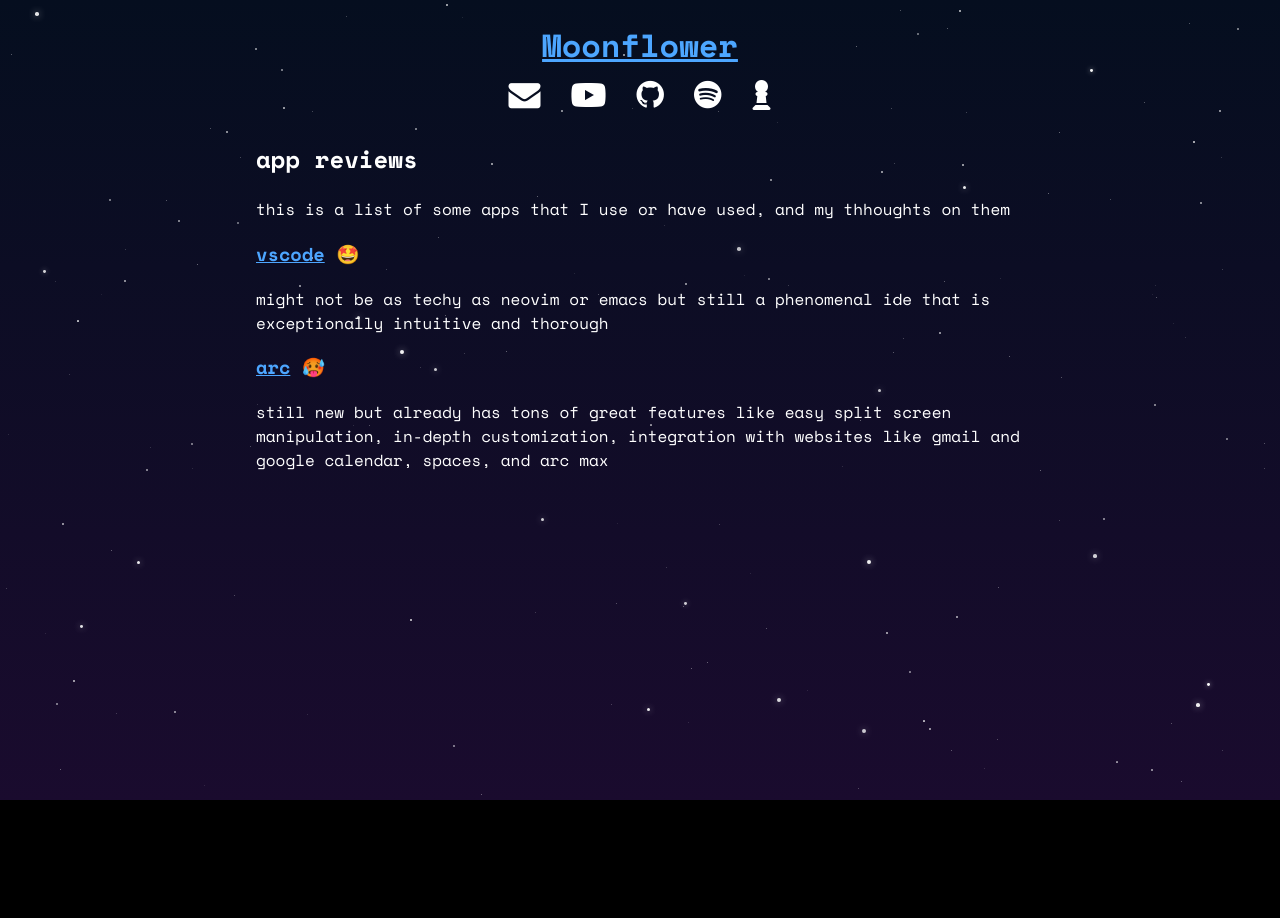
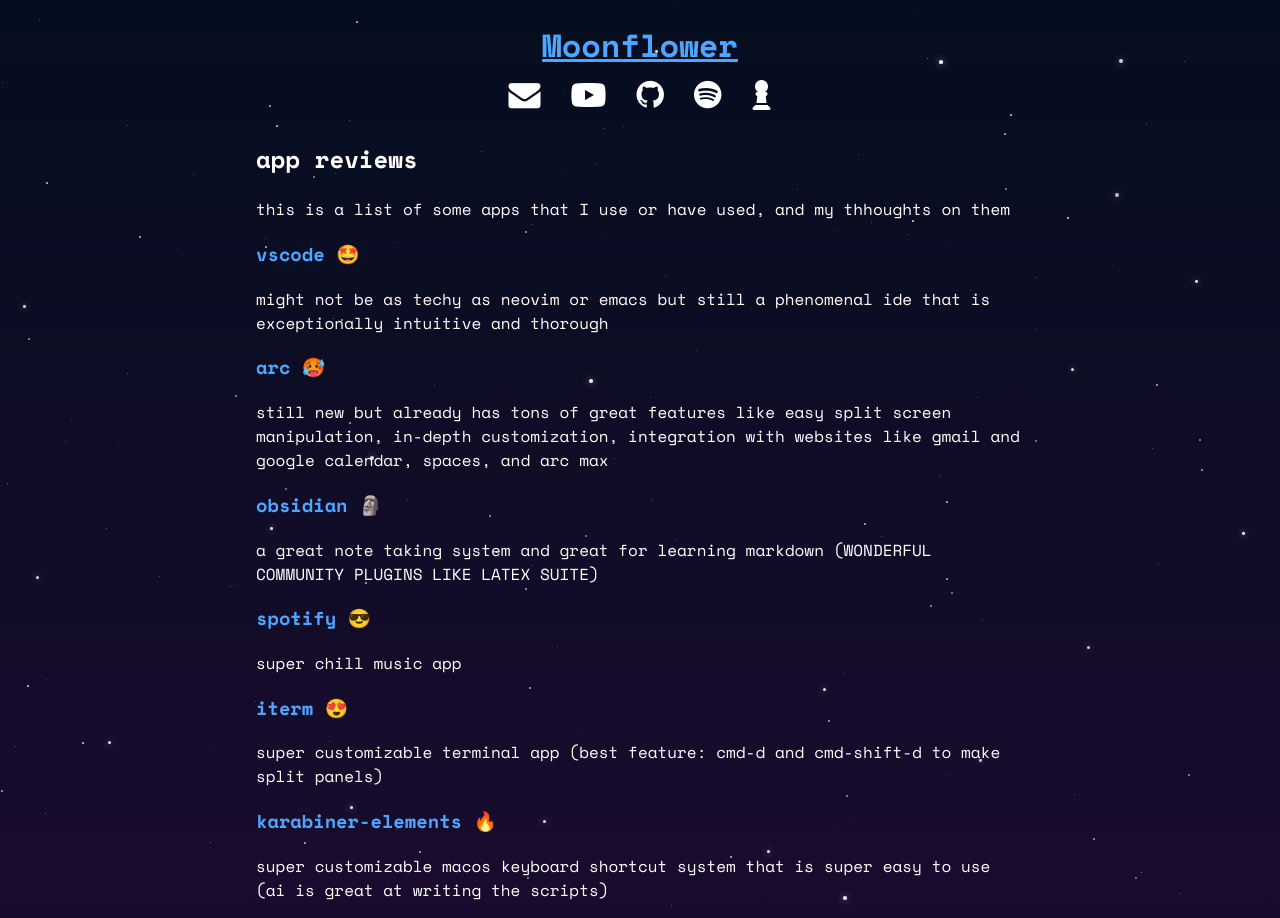
Before and after one commit to Moonflower2022/personal-website, a SvelteKit app: page /app_reviews in a window 1280 px wide. Before the commit the page ends 800 px from the top, so only its background shows below. Built offline with nearby package versions, Linux system fonts and the light colour scheme.

Commit message:
moved app reviews to a .json file and finished them

```diff
--- /dev/null
+++ b/src/lib/appReviews.json
@@ -0,0 +1,38 @@
+[
+    {
+        "text": "vscode",
+        "outsideLink": "🤩",
+        "url": "https://code.visualstudio.com/",
+        "review": "might not be as techy as neovim or emacs but still a phenomenal ide that is exceptionally intuitive and thorough"
+    },
+    {
+        "text": "arc",
+        "outsideLink": "🥵",
+        "url": "https://arc.net",
+        "review": "still new but already has tons of great features like easy split screen manipulation, in-depth customization, integration with websites like gmail and google calendar, spaces, and arc max"
+    },
+    {
+        "text": "obsidian",
+        "outsideLink": "🗿",
+        "url": "https://obsidian.md/",
+        "review": "a great note taking system and great for learning markdown (WONDERFUL COMMUNITY PLUGINS LIKE LATEX SUITE)"
+    },
+    {
+        "text": "spotify",
+        "outsideLink": "😎",
+        "url": "https://www.spotify.com/",
+        "review": "super chill music app"
+    },
+    {
+        "text": "iterm",
+        "outsideLink": "😍",
+        "url": "https://iterm2.com/",
+        "review": "super customizable terminal app (best feature: cmd-d and cmd-shift-d to make split panels)"
+    },
+    {
+        "text": "karabiner-elements",
+        "outsideLink": "🔥",
+        "url": "https://karabiner-elements.pqrs.org",
+        "review": "super customizable macos keyboard shortcut system that is super easy to use (ai is great at writing the scripts)"
+    }
+]
--- a/src/routes/app_reviews/+page.svelte
+++ b/src/routes/app_reviews/+page.svelte
@@ -1,6 +1,7 @@
 <script>
     import Header from "$lib/Header.svelte"
     import StarBackground from "$lib/StarBackground.svelte"
+    import appReviews from "$lib/appReviews.json"
 </script>
 
 <StarBackground>
@@ -12,10 +13,10 @@
             <h2>app reviews</h2>
             <p>this is a list of some apps that I use or have used, and my thhoughts on them </p>
         </section>
-        <h3><a href="https://code.visualstudio.com/" target="_blank">vscode</a> 🤩</h3>
-        <p>might not be as techy as neovim or emacs but still a phenomenal ide that is exceptionally intuitive and thorough </p>
-        <h3><a href="https://arc.net" target="_blank">arc</a> 🥵</h3>
-        <p>still new but already has tons of great features like easy split screen manipulation, in-depth customization, integration with websites like gmail and google calendar, spaces, and arc max</p>
+        {#each appReviews as appReview}
+            <h3><a href="{appReview.link}" target="_blank">{appReview.text}</a> {appReview.outsideLink}</h3>
+            <p>{appReview.review}</p>
+        {/each}
     </div>
 </main>
 </StarBackground>
```
